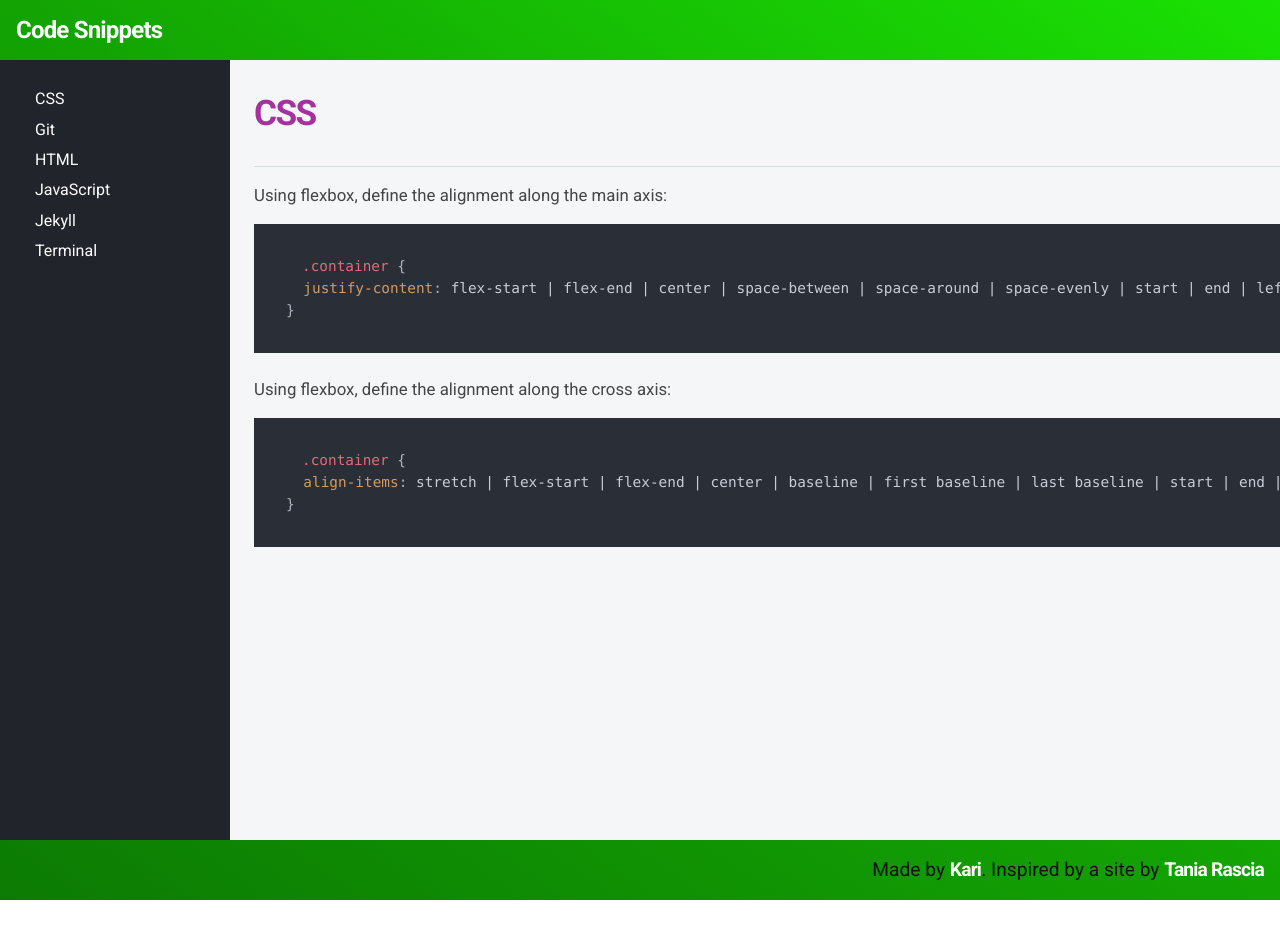
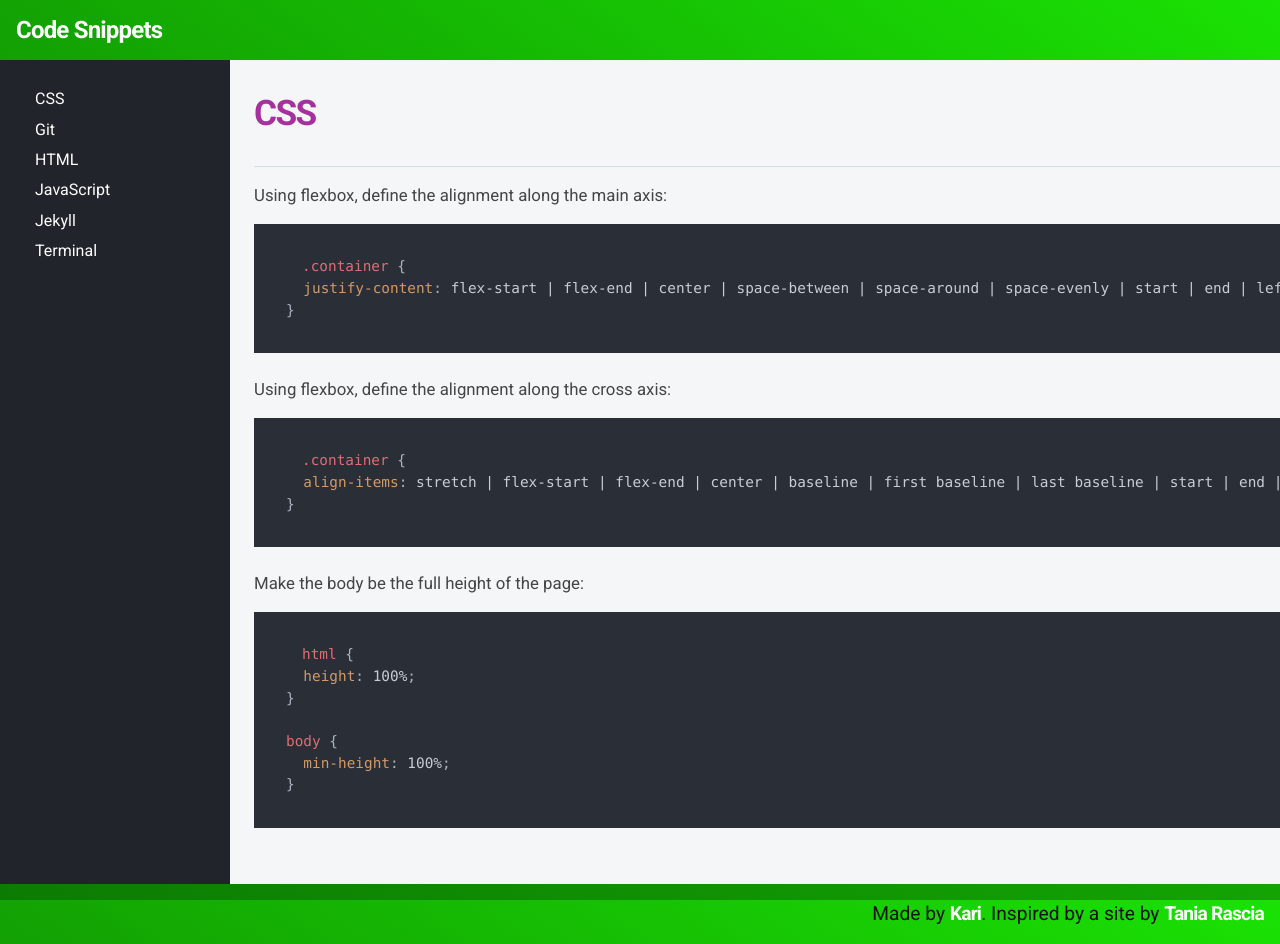
Before and after one commit to KJLarson/snippets, a Jekyll site: the page built from _pages/css.md, in a window 1280 px wide. Built offline with Jekyll 4.4.1, drawn with Linux system fonts in a browser that asks for light colours; nearby versions of some CDN libraries; before the commit the page ends 900 px from its top, so only the background shows below that.

Commit message:
Update css.md
Add code to make body be full height of page

````diff
--- a/_pages/css.md
+++ b/_pages/css.md
@@ -21,3 +21,15 @@ Using flexbox, define the alignment along the main axis:
   align-items: stretch | flex-start | flex-end | center | baseline | first baseline | last baseline | start | end | self-start | self-end + ... safe | unsafe;
 }
 ```
+
+Make the body be the full height of the page:
+
+```css
+html {
+  height: 100%;
+}
+
+body {
+  min-height: 100%;
+}
+```
````
